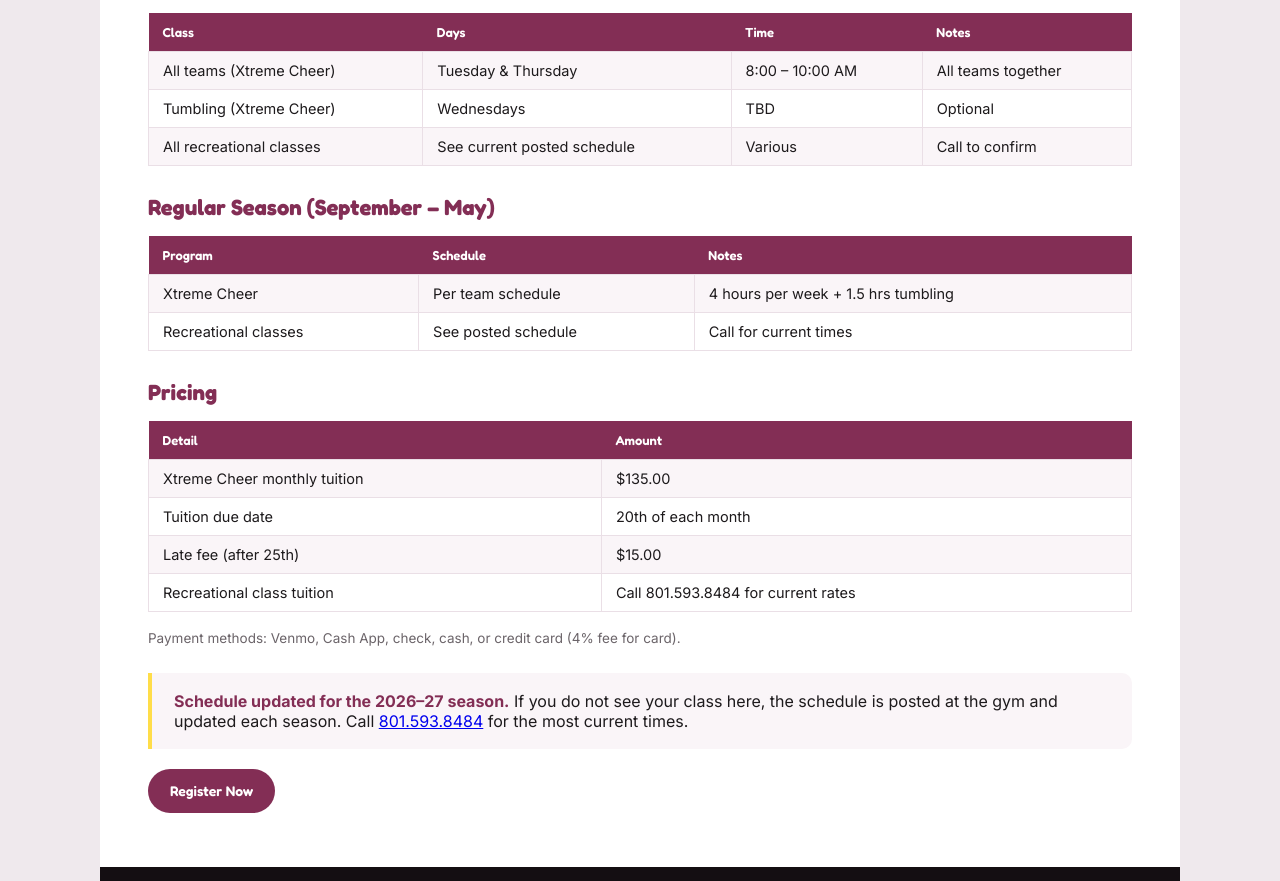
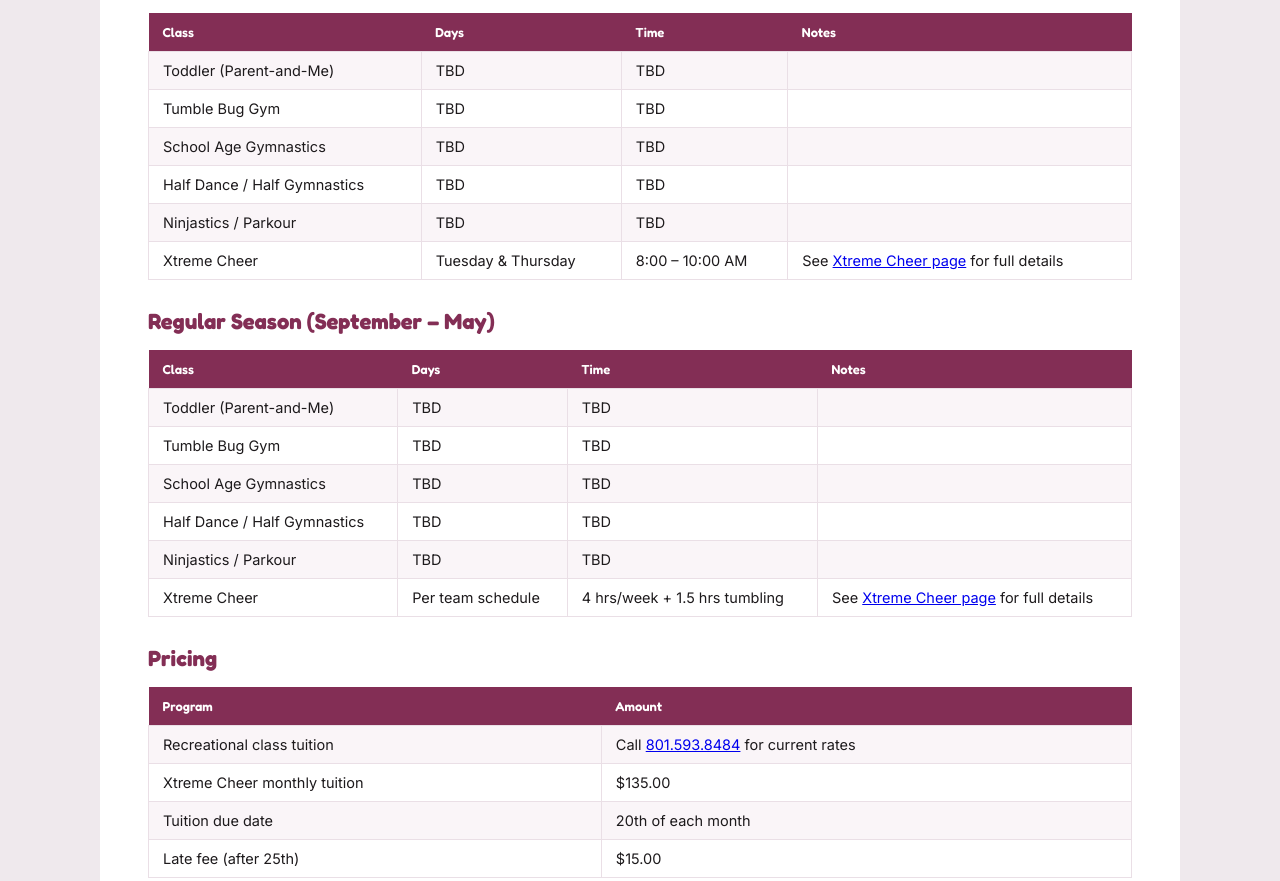
Before and after one commit to Calis-Businesses/flippers, a plain HTML site: page schedule.html in a window 1280 px wide. Shown: the part 390-1271 px from the top of the page. Drawn offline with Linux system fonts and the light colour scheme.

Commit message:
Update schedule.html

```diff
--- a/schedule.html
+++ b/schedule.html
@@ -8,7 +8,6 @@
 <link rel="preconnect" href="https://fonts.gstatic.com" crossorigin>
 <link href="https://fonts.googleapis.com/css2?family=Fredoka:wght@500;600;700&family=Inter:wght@400;500;600;700&display=swap" rel="stylesheet">
 <link rel="stylesheet" href="style.css">
-
 </head>
 <body>
 <div class="frame">
@@ -27,6 +26,7 @@
     <a href="classes.html">Classes</a>
     <a href="schedule.html" aria-current="page">Schedule</a>
     <a href="xtreme-cheer.html">Xtreme Cheer</a>
+    <a href="swag.html">Swag</a>
     <a href="about.html">About</a>
     <a href="contact.html">Contact</a>
   </nav>
@@ -36,36 +36,43 @@
   </div>
 </header>
 
-
 <div class="page-hero">
   <h1>Schedule &amp; Pricing</h1>
   <p>All classes run at our Layton, UT facility. Call 801.593.8484 to confirm the current season schedule.</p>
 </div>
 
 <section class="content-block">
+
   <h2>Summer Schedule</h2>
   <p>Summer is a great time to try something new. We run a full schedule through the summer months.</p>
   <table class="data-table">
     <tr><th>Class</th><th>Days</th><th>Time</th><th>Notes</th></tr>
-    <tr><td>All teams (Xtreme Cheer)</td><td>Tuesday &amp; Thursday</td><td>8:00 &ndash; 10:00 AM</td><td>All teams together</td></tr>
-    <tr><td>Tumbling (Xtreme Cheer)</td><td>Wednesdays</td><td>TBD</td><td>Optional</td></tr>
-    <tr><td>All recreational classes</td><td>See current posted schedule</td><td>Various</td><td>Call to confirm</td></tr>
+    <tr><td>Toddler (Parent-and-Me)</td><td>TBD</td><td>TBD</td><td>&nbsp;</td></tr>
+    <tr><td>Tumble Bug Gym</td><td>TBD</td><td>TBD</td><td>&nbsp;</td></tr>
+    <tr><td>School Age Gymnastics</td><td>TBD</td><td>TBD</td><td>&nbsp;</td></tr>
+    <tr><td>Half Dance / Half Gymnastics</td><td>TBD</td><td>TBD</td><td>&nbsp;</td></tr>
+    <tr><td>Ninjastics / Parkour</td><td>TBD</td><td>TBD</td><td>&nbsp;</td></tr>
+    <tr><td>Xtreme Cheer</td><td>Tuesday &amp; Thursday</td><td>8:00 &ndash; 10:00 AM</td><td>See <a href="xtreme-cheer.html">Xtreme Cheer page</a> for full details</td></tr>
   </table>
 
   <h2 style="margin-top:28px">Regular Season (September &ndash; May)</h2>
   <table class="data-table">
-    <tr><th>Program</th><th>Schedule</th><th>Notes</th></tr>
-    <tr><td>Xtreme Cheer</td><td>Per team schedule</td><td>4 hours per week + 1.5 hrs tumbling</td></tr>
-    <tr><td>Recreational classes</td><td>See posted schedule</td><td>Call for current times</td></tr>
+    <tr><th>Class</th><th>Days</th><th>Time</th><th>Notes</th></tr>
+    <tr><td>Toddler (Parent-and-Me)</td><td>TBD</td><td>TBD</td><td>&nbsp;</td></tr>
+    <tr><td>Tumble Bug Gym</td><td>TBD</td><td>TBD</td><td>&nbsp;</td></tr>
+    <tr><td>School Age Gymnastics</td><td>TBD</td><td>TBD</td><td>&nbsp;</td></tr>
+    <tr><td>Half Dance / Half Gymnastics</td><td>TBD</td><td>TBD</td><td>&nbsp;</td></tr>
+    <tr><td>Ninjastics / Parkour</td><td>TBD</td><td>TBD</td><td>&nbsp;</td></tr>
+    <tr><td>Xtreme Cheer</td><td>Per team schedule</td><td>4 hrs/week + 1.5 hrs tumbling</td><td>See <a href="xtreme-cheer.html">Xtreme Cheer page</a> for full details</td></tr>
   </table>
 
   <h2 style="margin-top:28px">Pricing</h2>
   <table class="data-table">
-    <tr><th>Detail</th><th>Amount</th></tr>
+    <tr><th>Program</th><th>Amount</th></tr>
+    <tr><td>Recreational class tuition</td><td>Call <a href="tel:8015938484">801.593.8484</a> for current rates</td></tr>
     <tr><td>Xtreme Cheer monthly tuition</td><td>$135.00</td></tr>
     <tr><td>Tuition due date</td><td>20th of each month</td></tr>
     <tr><td>Late fee (after 25th)</td><td>$15.00</td></tr>
-    <tr><td>Recreational class tuition</td><td>Call 801.593.8484 for current rates</td></tr>
   </table>
   <p style="color:#6b6469;font-size:13.5px;margin-top:10px">Payment methods: Venmo, Cash App, check, cash, or credit card (4% fee for card).</p>
 
@@ -73,8 +80,8 @@
     <strong>Schedule updated for the 2026&ndash;27 season.</strong> If you do not see your class here, the schedule is posted at the gym and updated each season. Call <a href="tel:8015938484">801.593.8484</a> for the most current times.
   </div>
   <p style="margin-top:20px"><a href="register.html" class="btn btn-pink">Register Now</a></p>
+
 </section>
-
 
 <footer class="site-footer">
   <div class="footer-inner">
@@ -93,6 +100,7 @@
       <h4>Gym</h4>
       <a href="about.html">About Us</a>
       <a href="register.html">Register</a>
+      <a href="swag.html">Swag</a>
       <a href="contact.html">Contact</a>
     </div>
     <div class="footer-col">
```
